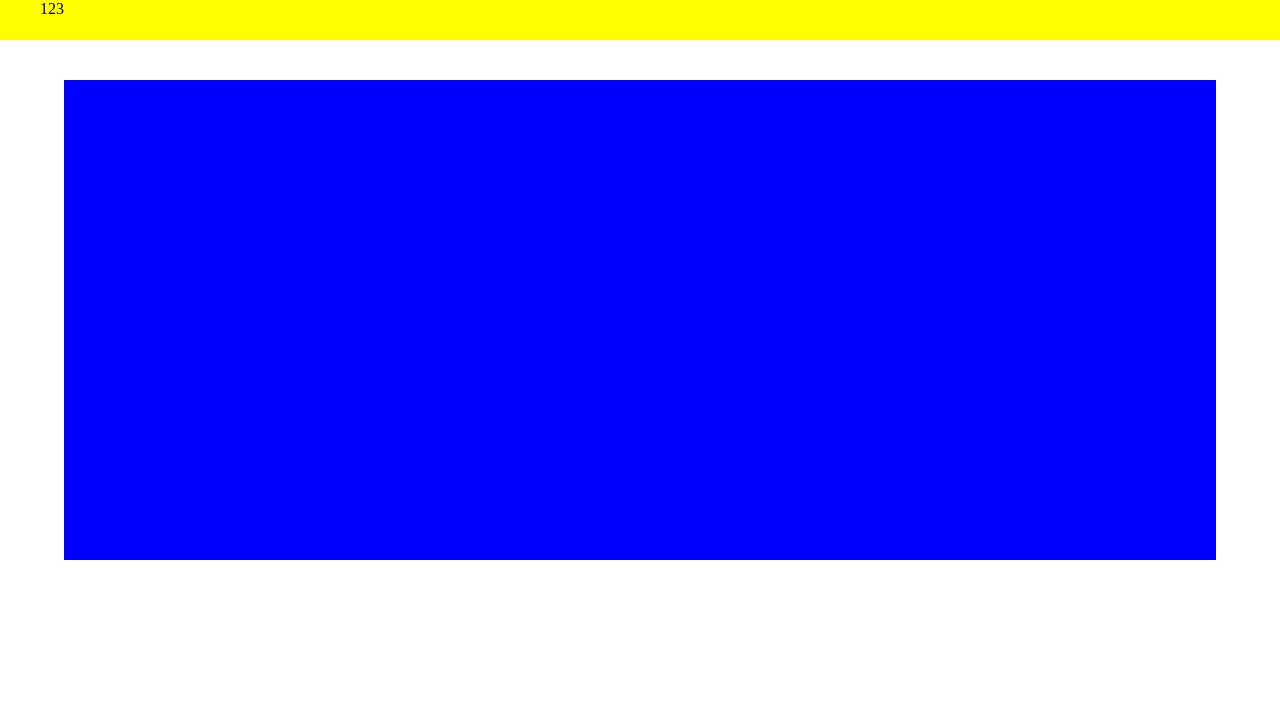
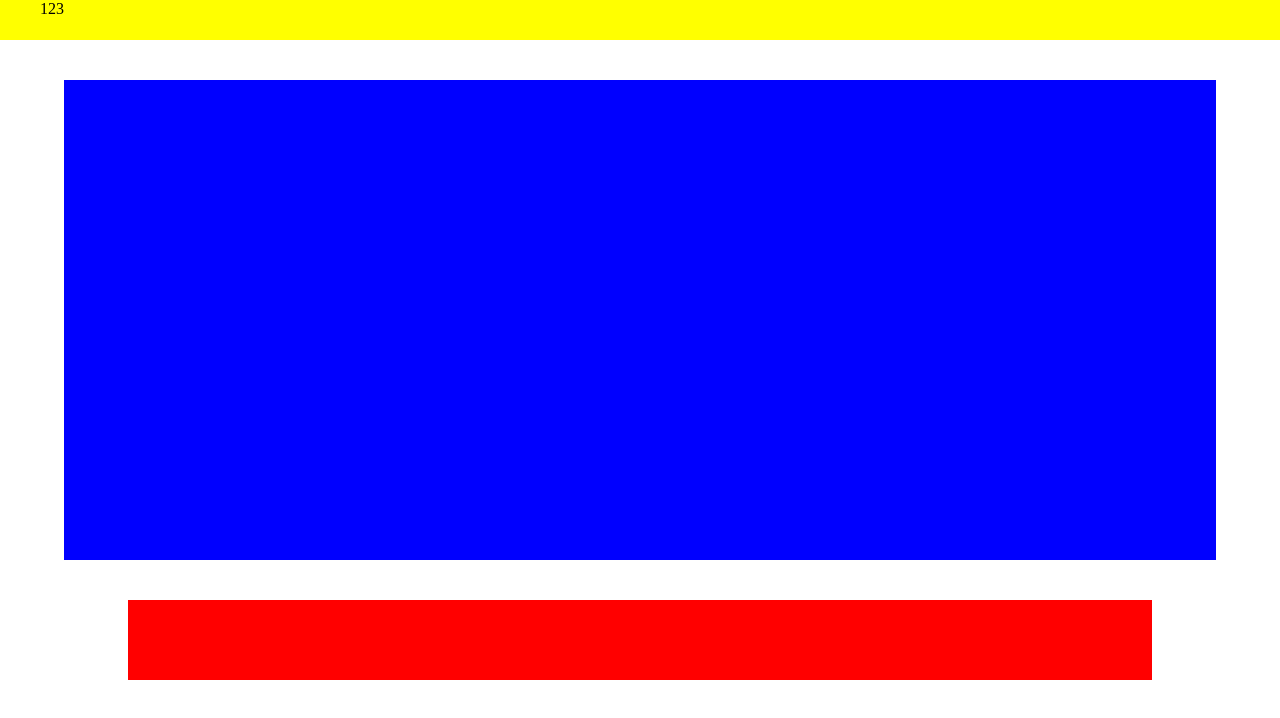
Before and after one commit to wag154/brainy-branchers-learning-website, a plain HTML site: page Client/Hangman.html in a window 1280 px wide. Drawn offline with Linux system fonts and the light colour scheme.

Commit message:
added bottom section diplay css

```diff
--- a/Client/css/style.css
+++ b/Client/css/style.css
@@ -16,6 +16,15 @@
   background-color : blue;
 }
 
+#Interaction{
+  background-color : red;
+  margin-top: 5vh;
+  margin-left: 10vw;
+  width : 80vw;
+  height : 10vh;
+
+}
+
 .list{
   display: flex;
   list-style-type: none;
```
